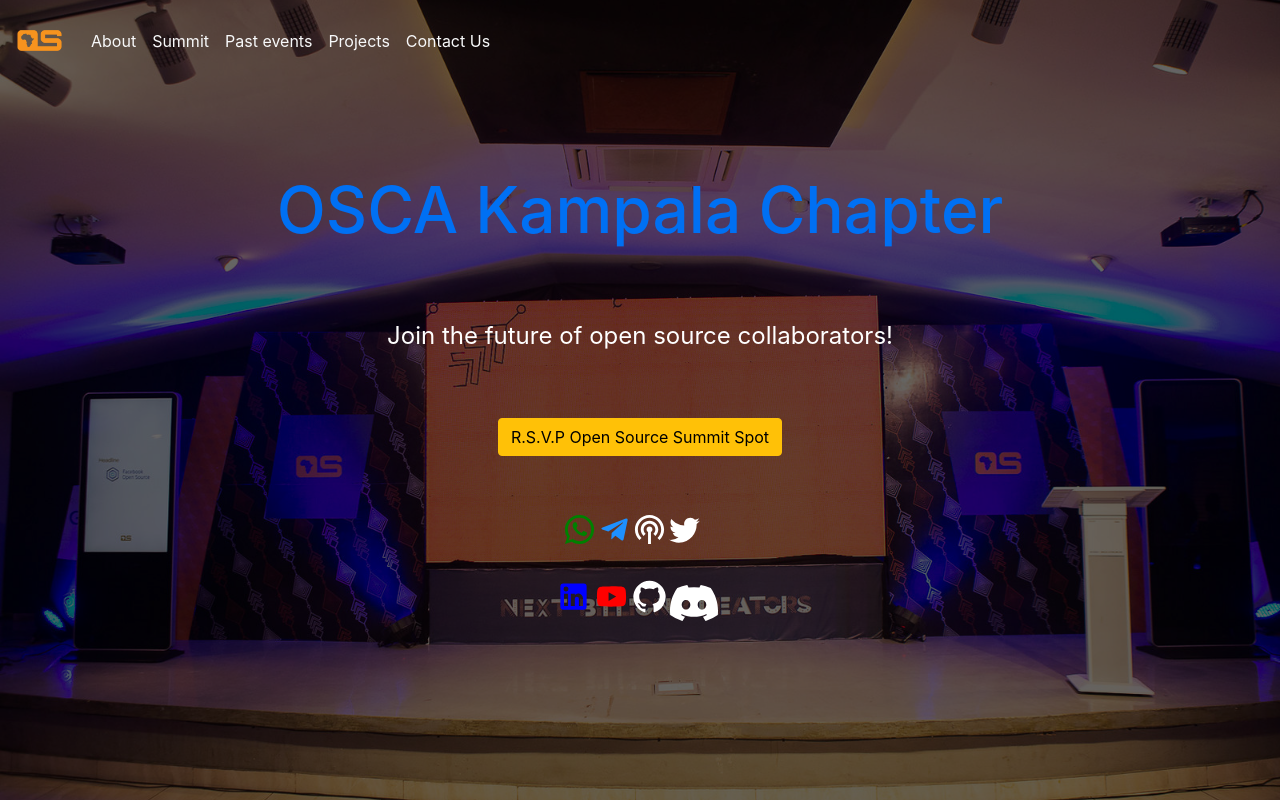
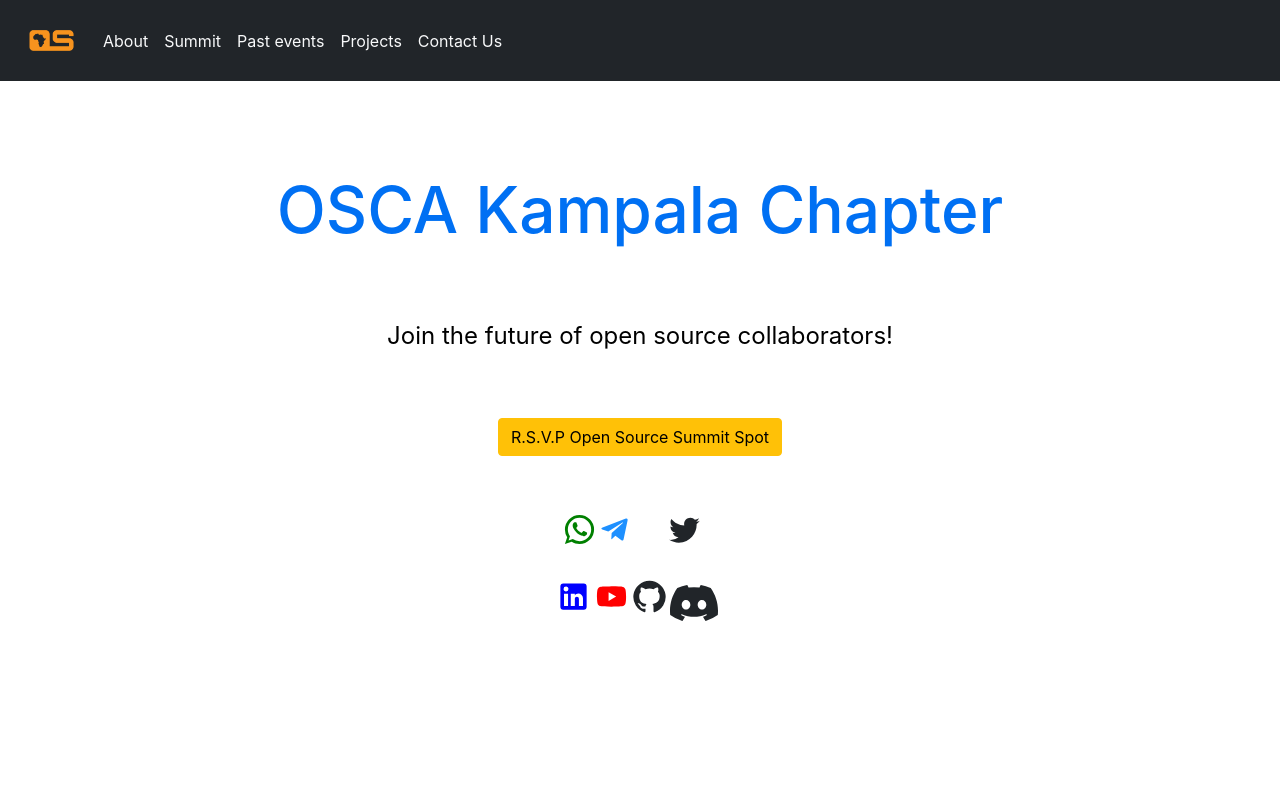
Before and after one commit to oscakampala/oscakampala.github.io, a Next.js app: page / in a window 1280 px wide. Built offline with nearby package versions, Linux system fonts and the light colour scheme.

Commit message:
navbar changes

```diff
--- a/components/HomeMain.js
+++ b/components/HomeMain.js
@@ -24,7 +24,7 @@
 
 const styles = {
   header: {
-    backgroundImage: 'url("/stage.jpg")',
+    //backgroundImage: 'url("/stage.jpg")',
     height: '100vh',
     backgroundPosition: 'center',
     backgroundRepeat: 'no-repeat',
@@ -34,8 +34,10 @@
   content: {
     height: '100%',
     width: '100%',
-    backgroundColor: 'rgba(0, 0, 0, 0.6)',
-    color: 'white'
+    // backgroundColor: 'rgba(0, 0, 0, 0.1)',
+   // backgroundColor: 'grey',
+
+    //color: 'white'
   }
 }
 
@@ -54,7 +56,7 @@
   <div style={styles.content} >
       <div className="container"  >
 
-     <h6 className="title" style={{color:'white'}} >
+     <h6 className="title" style={{color:'black'}} >
         <a href="https://oscakampala.github.io/" style={{textDecoration:'none'}} >
          OSCA Kampala Chapter
          </a>
@@ -63,7 +65,7 @@
 
       <br/> <br/>
 
-      <p className="description" style={{color:'white'}} >
+      <p className="description" style={{color:'black'}} >
         Join the  future of open source collaborators!
       </p>
 
--- a/components/Navbar.js
+++ b/components/Navbar.js
@@ -15,8 +15,11 @@
     return (
       <div>
 
+
         <div>
-  <Navbar  scrolling dark expand="md" fixed="top">
+        <Navbar className="navbar navbar-expand-lg navbar-light bg-light container-fluid "  color="dark" expand="md" fixed="top">
+
+          {/* <Navbar  scrolling dark expand="md" fixed="top"> */}
 
             <NavbarBrand href="/">
               <img width={55} height={55} src="/osca-logo.png" alt="OSCA Logo" />
@@ -67,6 +70,7 @@
 
         </div>
 
+
       </div>
     )
   }
--- a/pages/index.js
+++ b/pages/index.js
@@ -10,6 +10,10 @@
           <title>OSCA Kampala Chapter</title>
           <link rel="shortcut icon" href="/osca-logo.png" />
           <link rel="stylesheet" href="https://cdn.jsdelivr.net/npm/bootstrap@5.1.0/dist/css/bootstrap.min.css" />
+
+          <script src="https://cdn.jsdelivr.net/npm/@popperjs/core@2.10.2/dist/umd/popper.min.js" integrity="sha384-7+zCNj/IqJ95wo16oMtfsKbZ9ccEh31eOz1HGyDuCQ6wgnyJNSYdrPa03rtR1zdB" crossorigin="anonymous"></script>
+          <script src="https://cdn.jsdelivr.net/npm/bootstrap@5.1.3/dist/js/bootstrap.min.js" integrity="sha384-QJHtvGhmr9XOIpI6YVutG+2QOK9T+ZnN4kzFN1RtK3zEFEIsxhlmWl5/YESvpZ13" crossorigin="anonymous"></script>
+
         </Head>
 
         <NavBarComponent />
```
Lines whose indentation alone changed are shown as unchanged.
